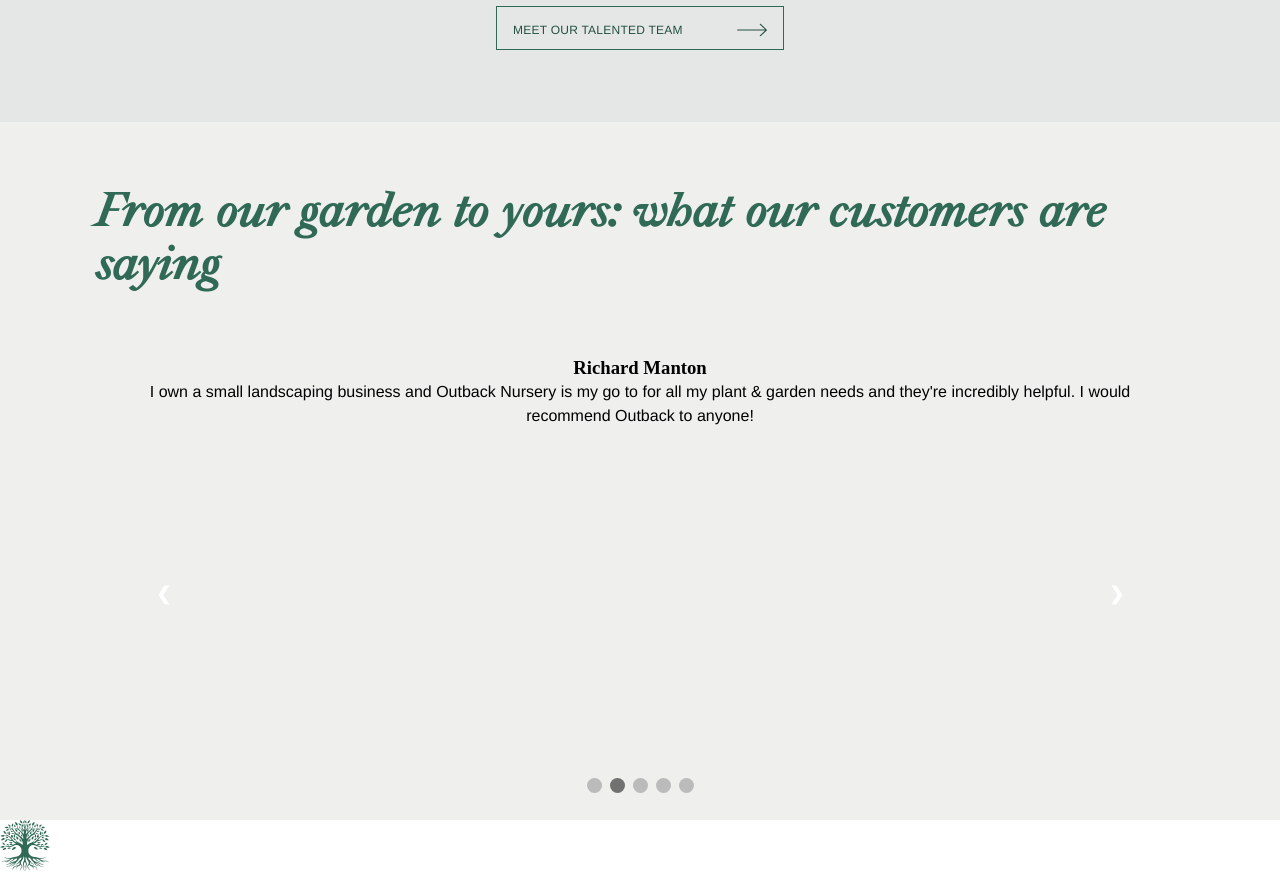
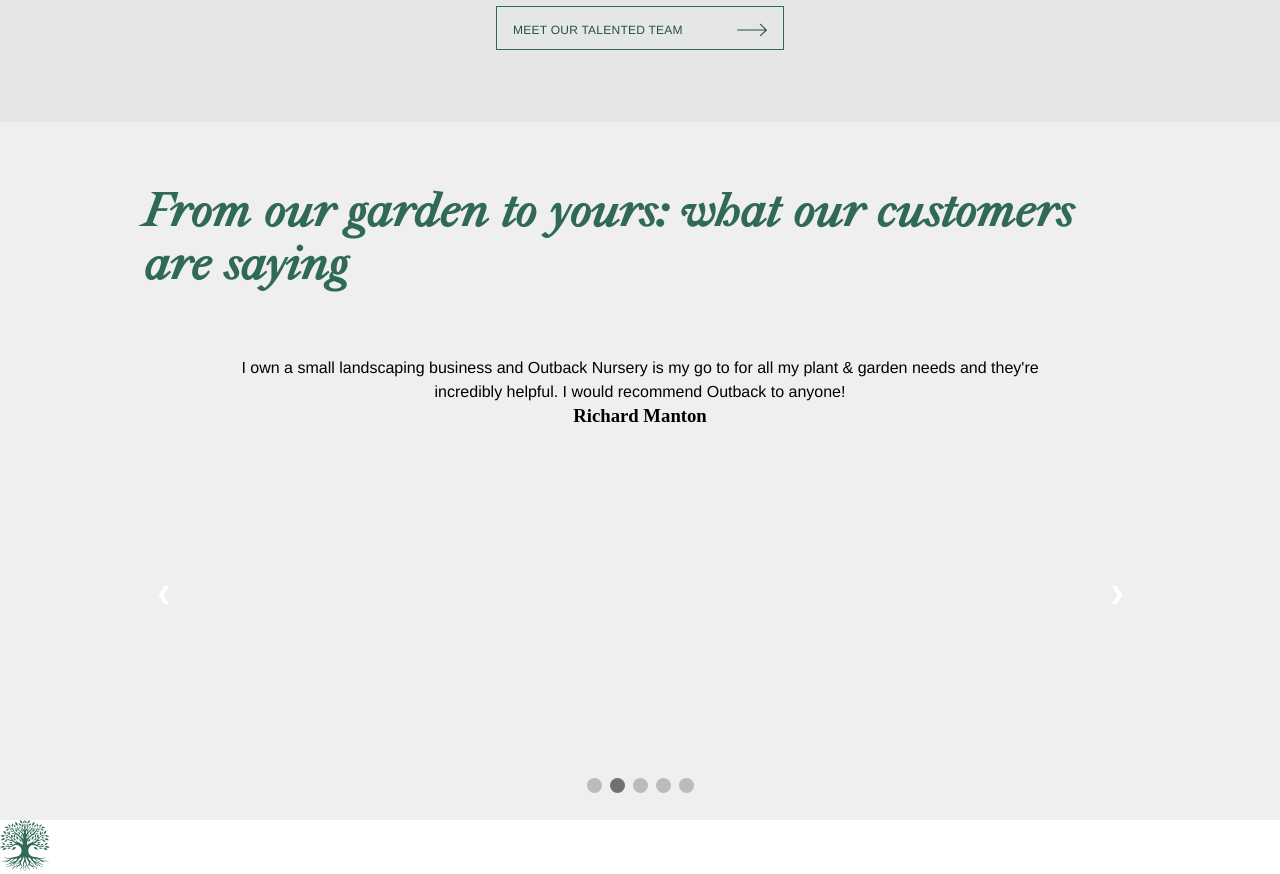
Before and after one commit to nic-dgl309-2024WI/design-system-lcgraves, a plain HTML site: page index.html in a window 1280 px wide. Shown: the part 6640-7514 px from the top of the page. Drawn offline with Linux system fonts and the light colour scheme.

Commit message:
Add space around controls and put customer name at end of testimonial

```diff
--- a/index.html
+++ b/index.html
@@ -476,13 +476,12 @@
 
         <!--Testimonials-->
         <div class="u-bg-primary-60">
-            <section class="width-85">
-                <h2 class="c-section__title c-section__title--y-padding">From our garden to yours: what our customers
+            <section>
+                <h2 class="c-section__title c-section__title--y-padding width-80 l-px-1">From our garden to yours: what our customers
                     are saying</h2>
                 <div id="carousel" class="c-carousel">
-                    <div class="c-carousel__items">
+                    <div class="c-carousel__items width-85">
                         <div class="c-carousel__item active">
-                            <h3>Don and Michael</h3>
                             <p>We have been coming to Outback for eight years now, and it's our favourite nursery on
                                 Vancouver
                                 Island.</p>
@@ -522,16 +521,16 @@
                                 prices,
                                 and
                                 that makes it much more affordable to create a beautiful garden.</p>
+                            <h3>Don and Michael</h3>
                         </div>
                         <div class="c-carousel__item">
-                            <h3>Richard Manton</h3>
                             <p>I own a small landscaping business and Outback Nursery is my go to for all my plant &amp;
                                 garden
                                 needs
                                 and they're incredibly helpful. I would recommend Outback to anyone!</p>
+                            <h3>Richard Manton</h3>
                         </div>
                         <div class="c-carousel__item">
-                            <h3>Emma Peterson</h3>
                             <p>We recently moved from Vancouver to the Ships Point area to 1.5 acres of garden. Our
                                 experience
                                 with
@@ -545,9 +544,9 @@
                             <p>They also have beautiful rich mulches and soils for the garden. We are very lucky to have
                                 found
                                 Outback Nursery, the family has helped us make our garden a success.</p>
+                            <h3>Emma Peterson</h3>
                         </div>
                         <div class="c-carousel__item">
-                            <h3>Ivy Blooms Home &amp; Garden Inc</h3>
                             <p>Outback Nursery: A Haven for Garden Enthusiasts</p>
                             <p>Overall Rating: 5/5 Stars</p>
                             <p>Review Highlights:</p>
@@ -593,9 +592,9 @@
                                 collection,
                                 Outback
                                 Nursery promises a fulfilling and delightful experience with every visit.</p>
+                                <h3>Ivy Blooms Home &amp; Garden Inc</h3>
                         </div>
                         <div class="c-carousel__item">
-                            <h3>Karen Latiff</h3>
                             <p>Outback nursery was recommended to us by a friend and neighbour. We are very happy with
                                 everything
                                 they have done for us. Great selection of plants, pots, and deco items. But besides all
@@ -607,6 +606,7 @@
                                 individual needs or problems. They are working on an idea for a water feature I decided
                                 I would
                                 like. Cant say enough about them! I am a novice at all this gardening stuff!!</p>
+                            <h3>Karen Latiff</h3>
                         </div>
                     </div>
                     <div class="c-carousel__pagination">
```
